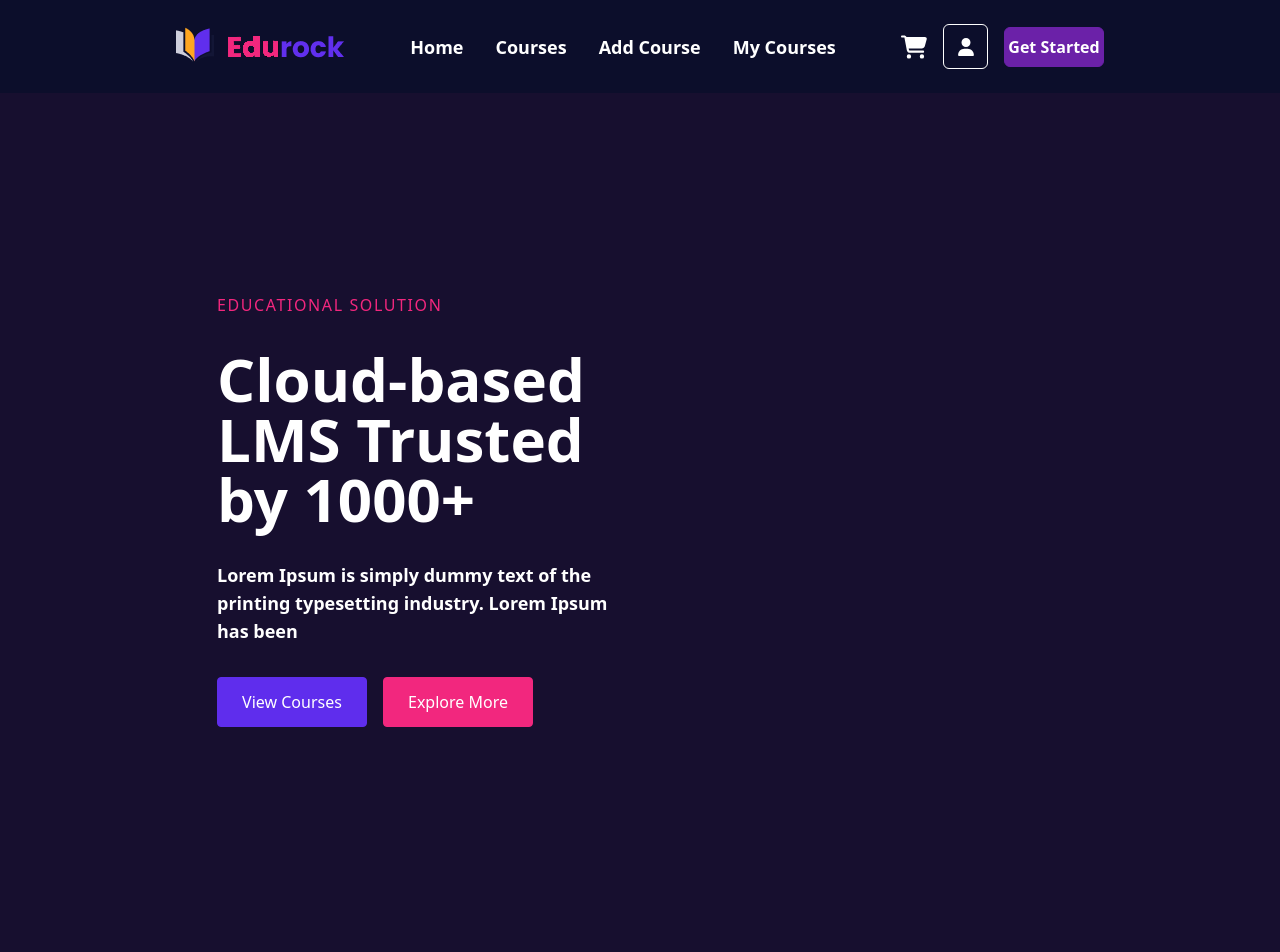
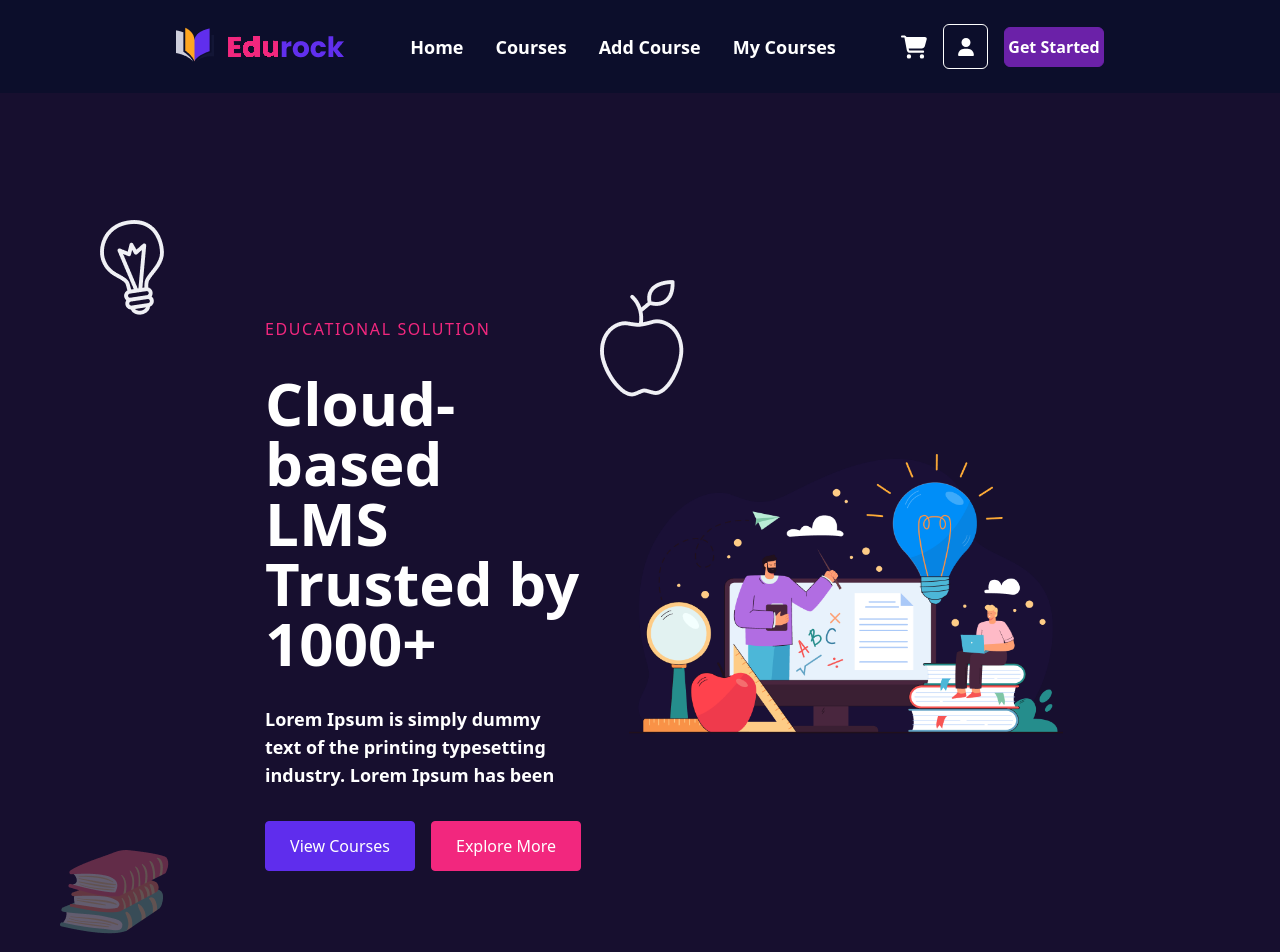
Before and after one commit to nikusha123456/online-course-front, an Angular app: page / in a window 1280 px wide. Shown: the top 952 px of the page. Built offline with nearby package versions, Linux system fonts and the light colour scheme.

Commit message:
hero done

```diff
--- a/src/app/components/hero/hero.component.css
+++ b/src/app/components/hero/hero.component.css
@@ -0,0 +1,44 @@
+@keyframes dot-anim {
+  0% {
+    transform: translateY(20px);
+  }
+  100% {
+    transform: translateY(0);
+  }
+}
+
+@keyframes move5 {
+  0% {
+    transform: translateY(0);
+  }
+  50% {
+    transform: translateY(-20px);
+  }
+  100% {
+    transform: translateY(0);
+  }
+}
+
+@keyframes appleanim {
+  0% {
+    transform: translateX(0);
+  }
+  50% {
+    transform: translateX(20px);
+  }
+  100% {
+    transform: translateX(0);
+  }
+}
+
+.img-animation1 {
+  animation: 3s linear 0s infinite alternate none running dot-anim;
+}
+
+.img-animation2 {
+  animation: 3s linear 0s infinite normal none running move5;
+}
+
+.img-animation3 {
+  animation: 3s linear 0s infinite normal none running appleanim;
+}
--- a/src/app/components/hero/hero.component.html
+++ b/src/app/components/hero/hero.component.html
@@ -4,8 +4,25 @@
 >
   <div class="container flex items-center justify-between">
     <div
-      class="flex flex-col-reverse lg:flex-row items-center md:mx-[50px] px-[15px] space-y-0"
+      class="flex flex-col-reverse lg:flex-row items-center md:mx-[50px] px-[15px] space-y-6 justify-between xl:space-x-6 lg:space-x-12"
     >
+      <div class="block box-border">
+        <img
+          loading="lazy"
+          src="../../../assets/images/download.png"
+          class="absolute hidden xs:block xl:left-[200px] top-[200px] lg:left-[100px] sm:left-[60px] xs:left-[30px] img-animation1"
+        />
+        <img
+          loading="lazy"
+          src="../../../assets/images/download2.png"
+          class="absolute hidden lg:block xl:top-[730px] xl:left-[80px] opacity-[0.33] lg:left-[60px] lg:top-[850px] img-animation2"
+        />
+        <img
+          loading="lazy"
+          src="../../../assets/images/herobanner__4.png"
+          class="absolute hidden lg:block xl:left-[980px] xl:top-[250px] lg:top-[280px] lg:left-[600px] img-animation3"
+        />
+      </div>
       <div class="flex flex-col mb-32 space-y-8 lg:w-1/2">
         <h3
           class="lg:text-left text-base font-medium text-[#F2277E] tracking-widest"
@@ -30,8 +47,10 @@
           >
         </div>
       </div>
-      <!-- image -->
-      <div></div>
+
+      <div>
+        <img src="../../../assets/images/about_10 (1).png" alt="" />
+      </div>
     </div>
   </div>
 </section>
```
Also changed, not shown: src/assets/images/about_10 (1).png (added), src/assets/images/herobanner__4.png (added).
